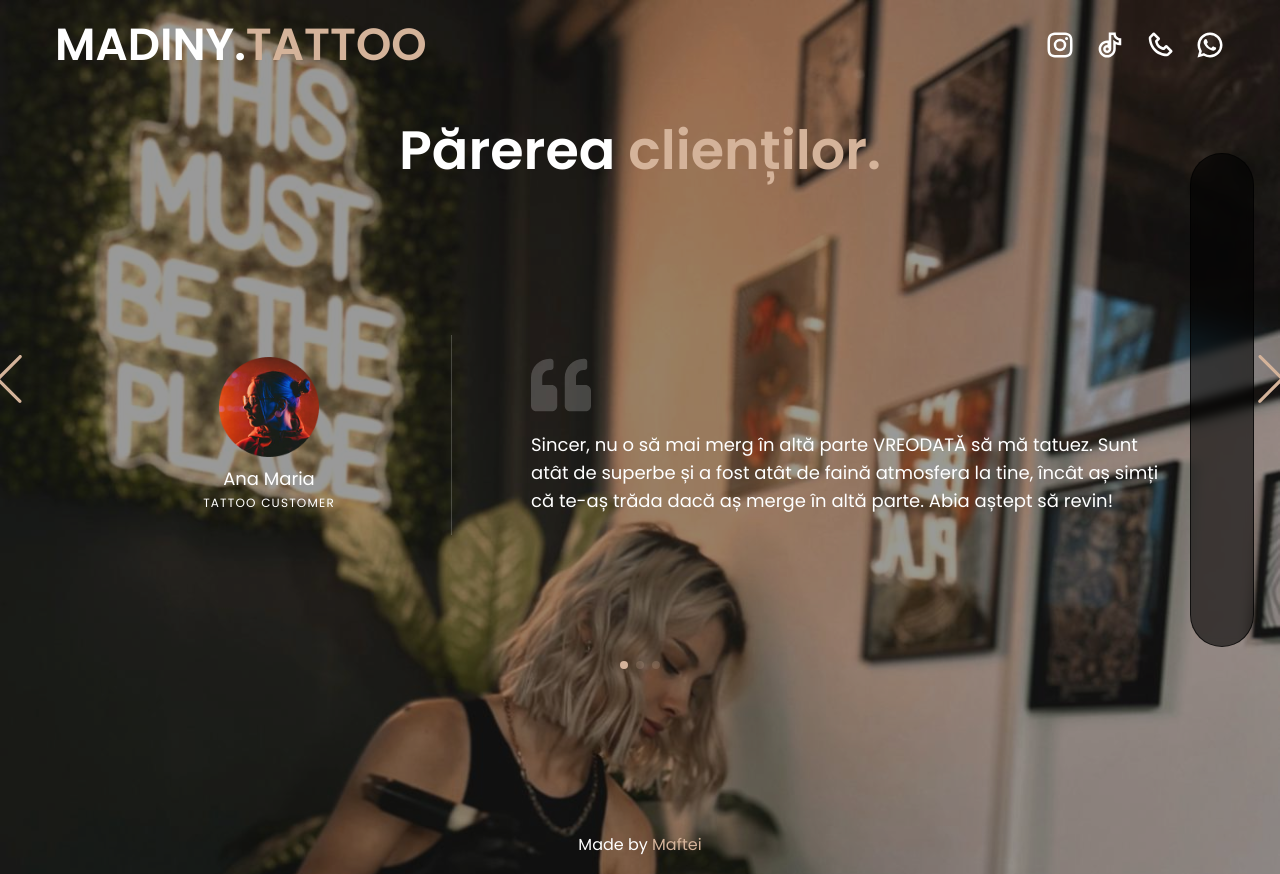
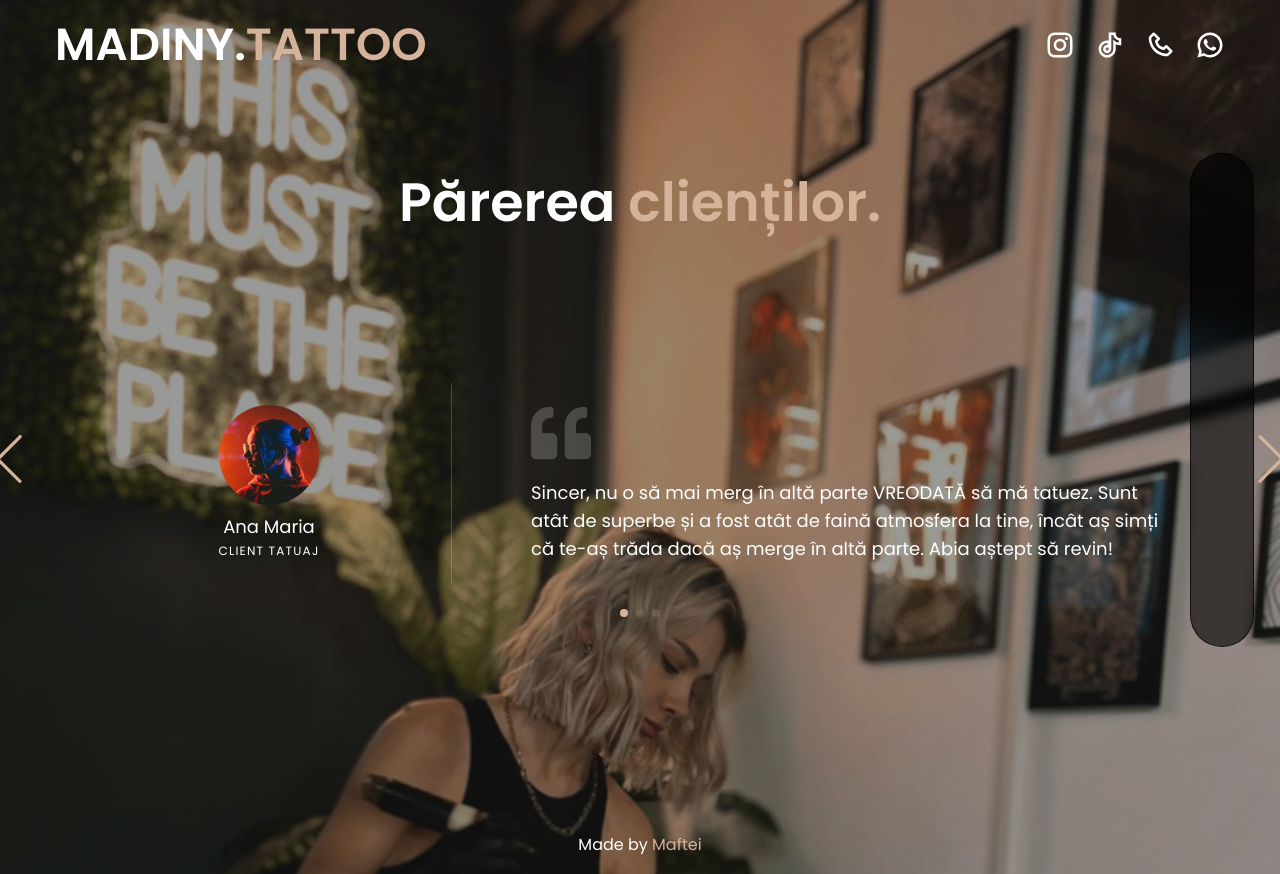
Before and after one commit to mafterr11/MadinyTattoo, a Next.js app: page /testimoniale in a window 1280 px wide. Built offline with nearby package versions, Linux system fonts and the light colour scheme; some icons are missing.

Commit message:
Testimonials

```diff
--- a/components/TestimonialSlider.jsx
+++ b/components/TestimonialSlider.jsx
@@ -4,21 +4,21 @@ const testimonialData = [
   {
     image: "/t-avt-1.png",
     name: "Ana Maria",
-    position: "Tattoo Customer",
+    position: "Client Tatuaj",
     message:
       "Sincer, nu o să mai merg în altă parte VREODATĂ să mă tatuez. Sunt atât de superbe și a fost atât de faină atmosfera la tine, încât aș simți că te-aș trăda dacă aș merge în altă parte. Abia aștept să revin!",
   },
   {
     image: "/t-avt-2.png",
     name: "Ioana",
-    position: "Tattoo Customer",
+    position: "Client Tatuaj",
     message:
       "Tatuajul este absolut divin. Îți mulțumesc din suflet, ești cea mai profesionistă și pricepută de pe piață. Nu aș fi avut încredere în altcineva pentru primul tatuaj!",
   },
   {
     image: "/t-avt-3.png",
     name: "Andreea",
-    position: "Tattoo Customer",
+    position: "Client Tatuaj",
     message:
       "Nu pot să nu admir cât de incredibil este tatuajul meu! Mulțumesc din inimă, ești pur și simplu remarcabilă în ceea ce faci!",
   },
@@ -53,7 +53,7 @@ const TestimonialSlider = () => {
           clickable: true,
         }}
         modules={[Navigation, Pagination]}
-        className='h-[500px]'
+        className='h-[500px] lg:h-[300px]'
       >
         {testimonialData.map((person, index) => {
           return (
--- a/components/pages/TestimonialePage.jsx
+++ b/components/pages/TestimonialePage.jsx
@@ -13,7 +13,7 @@ const TestimonialePage = () => {
           initial='hidden'
           animate='show'
           exit='hidden'
-          className='h2 mb-8 xl:mb-0'
+          className='h2 mb-8 xl:mb-24'
         >
           Părerea <span className='text-accent'>clienților.</span>
         </motion.h2>
```
